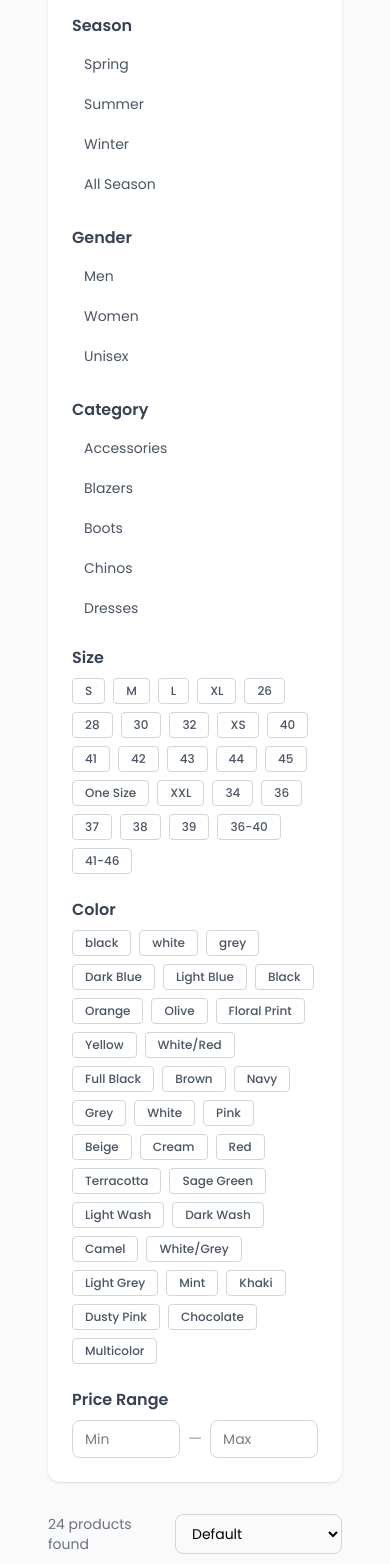
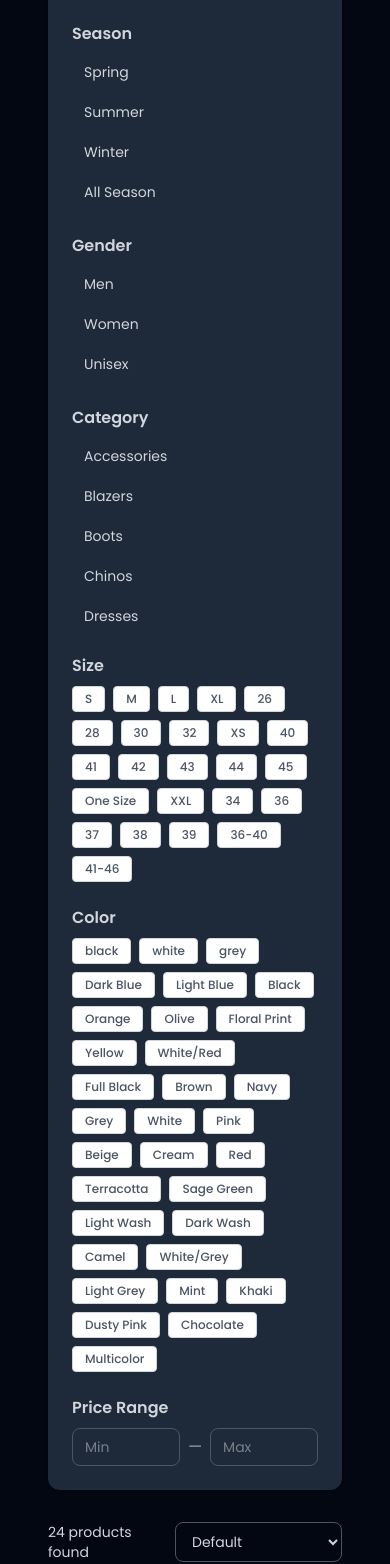
Before and after one commit to AminAgayev7/FinalProject, a Next.js app: page /products in a window 390 px wide. Shown: the part 304-1868 px from the top of the page. Built offline with nearby package versions, Linux system fonts and the light colour scheme; a web font is replaced by a local one.

Commit message:
theme toggling system completed

```diff
--- a/src/app/cart/page.tsx
+++ b/src/app/cart/page.tsx
@@ -32,9 +32,9 @@ export default function CartPage() {
     }, []);
 
     return (
-        <main className="min-h-screen bg-zinc-50 pt-30 pb-16">
+        <main className="min-h-screen dark:bg-gray-950 bg-zinc-50 pt-30 pb-16">
             <div className="container mx-auto px-4">
-                <h1 className="text-2xl text-gray-900 font-bold mb-4">
+                <h1 className="text-2xl dark:text-gray-300 text-gray-900 font-bold mb-4">
                     Shopping Cart
                 </h1>
 
--- a/src/app/products/page.tsx
+++ b/src/app/products/page.tsx
@@ -2,7 +2,7 @@ import ProductList from "@/components/product/ProductList";
 
 export default function ProductsPage() {
     return (
-        <div className="flex flex-col items-center justify-center bg-zinc-50 font-sans p-8">
+        <div className="flex flex-col items-center justify-center dark:bg-gray-950 bg-zinc-50 font-sans p-8">
             <ProductList />
         </div>
     );
--- a/src/components/FilterPanel.tsx
+++ b/src/components/FilterPanel.tsx
@@ -31,28 +31,28 @@ type FilterPanelProps = {
 export default function FilterPanel({search, setSearch,selectedSeason, setSelectedSeason, seasons, selectedGender, handleGenderChange, genders, selectedCategory, setSelectedCategory, categories, selectedSize, setSelectedSize, sizes, selectedColor, setSelectedColor, colors, minPrice, setMinPrice, maxPrice, setMaxPrice, resetFilters, hasFilters}: FilterPanelProps) {
 
     return (
-        <div className="bg-white rounded-xl shadow-sm p-6 sticky top-24 flex flex-col gap-6">
+        <div className="bg-white dark:bg-gray-800 rounded-xl shadow-sm p-6 sticky top-24 flex flex-col gap-6">
 
             <div>
-                <label className="font-semibold text-gray-700 block mb-2" htmlFor="search">Search</label>
+                <label className="font-semibold dark:text-gray-300 text-gray-700 block mb-2" htmlFor="search">Search</label>
                 <Input
                     id="search"
                     type="text"
                     placeholder="Search products..."
                     value={search}
                     onChange={(e) => setSearch(e.target.value)}
-                    className="w-full border border-gray-300 rounded-lg text-black px-3 py-2 text-sm focus:outline-none focus:border-black transition-colors"
+                    className="w-full border dark:text-gray-300 border-gray-300 rounded-lg text-black px-3 py-2 text-sm focus:outline-none dark:border-gray-600 focus:border-gray-300 transition-colors"
                 />
             </div>
 
             <div>
-                <label className="font-semibold text-gray-700 block mb-2">Season</label>
+                <label className="font-semibold dark:text-gray-300 text-gray-700 block mb-2">Season</label>
                 <div className="flex flex-col gap-1">
                     {seasons.map((season) => (
                         <Button
                             key={season}
                             onClick={() => setSelectedSeason(selectedSeason === season ? "" : season)}
-                            className={`text-left px-3 py-2 rounded-lg text-sm transition-colors ${selectedSeason === season ? "bg-black text-white" : "text-gray-600 hover:bg-gray-100"}`}
+                            className={`text-left dark:text-gray-300 px-3 py-2 rounded-lg text-sm transition-colors ${selectedSeason === season ? "bg-black text-white" : "text-gray-600 dark:hover:bg-gray-600 hover:bg-gray-100"}`}
                         >
                             {season}
                         </Button>
@@ -61,13 +61,13 @@ export default function FilterPanel({search, setSearch,selectedSeason, setSelect
             </div>
 
             <div>
-                <label className="font-semibold text-gray-700 block mb-2">Gender</label>
+                <label className="font-semibold dark:text-gray-300 text-gray-700 block mb-2">Gender</label>
                 <div className="flex flex-col gap-1">
                     {genders.map((gender) => (
                         <Button
                             key={gender}
                             onClick={() => handleGenderChange(selectedGender === gender ? "" : gender)}
-                            className={`text-left px-3 py-2 rounded-lg text-sm transition-colors ${selectedGender === gender ? "bg-black text-white" : "text-gray-600 hover:bg-gray-100"}`}
+                            className={`text-left px-3 dark:text-gray-300 py-2 rounded-lg text-sm transition-colors ${selectedGender === gender ? "bg-black text-white" : "text-gray-600 dark:hover:bg-gray-600 hover:bg-gray-100"}`}
                         >
                             {gender}
                         </Button>
@@ -76,13 +76,13 @@ export default function FilterPanel({search, setSearch,selectedSeason, setSelect
             </div>
 
             <div>
-                <label className="font-semibold text-gray-700 block mb-2">Category</label>
+                <label className="font-semibold dark:text-gray-300 text-gray-700 block mb-2">Category</label>
                 <div className="flex flex-col gap-1 max-h-48 overflow-y-auto">
                     {categories.map((category) => (
                         <Button
                             key={category}
                             onClick={() => setSelectedCategory(selectedCategory === category ? "" : category)}
-                            className={`text-left px-3 py-2 rounded-lg text-sm transition-colors ${selectedCategory === category ? "bg-black text-white" : "text-gray-600 hover:bg-gray-100"}`}
+                            className={`text-left px-3 dark:text-gray-300 py-2 rounded-lg text-sm transition-colors ${selectedCategory === category ? "bg-black text-white" : "text-gray-600 dark:hover:bg-gray-600 hover:bg-gray-100"}`}
                         >
                             {category}
                         </Button>
@@ -91,7 +91,7 @@ export default function FilterPanel({search, setSearch,selectedSeason, setSelect
             </div>
 
             <div>
-                <label className="font-semibold text-gray-700 block mb-2">Size</label>
+                <label className="font-semibold dark:text-gray-300 text-gray-700 block mb-2">Size</label>
                 <div className="flex flex-wrap gap-2">
                     {sizes.map((size) => (
                         <Button
@@ -106,7 +106,7 @@ export default function FilterPanel({search, setSearch,selectedSeason, setSelect
             </div>
 
             <div>
-                <label className="font-semibold text-gray-700 block mb-2">Color</label>
+                <label className="font-semibold dark:text-gray-300 text-gray-700 block mb-2">Color</label>
                 <div className="flex flex-wrap gap-2">
                     {colors.map((color) => (
                         <Button
@@ -121,7 +121,7 @@ export default function FilterPanel({search, setSearch,selectedSeason, setSelect
             </div>
 
             <div>
-                <label className="font-semibold text-gray-700 block mb-2">Price Range</label>
+                <label className="font-semibold dark:text-gray-300 text-gray-700 block mb-2">Price Range</label>
                 <div className="flex gap-2 items-center">
                     <Input
                         id="minPrice"
@@ -129,7 +129,7 @@ export default function FilterPanel({search, setSearch,selectedSeason, setSelect
                         placeholder="Min"
                         value={minPrice}
                         onChange={(e) => setMinPrice(e.target.value)}
-                        className="w-full text-black border border-gray-300 rounded-lg px-3 py-2 text-sm focus:outline-none focus:border-black transition-colors"
+                        className="w-full text-black dark:text-gray-300 border border-gray-600 rounded-lg px-3 py-2 text-sm focus:outline-none focus:border-gray-300 transition-colors"
                     />
                     <span className="text-gray-400">—</span>
                     <Input
@@ -138,7 +138,7 @@ export default function FilterPanel({search, setSearch,selectedSeason, setSelect
                         placeholder="Max"
                         value={maxPrice}
                         onChange={(e) => setMaxPrice(e.target.value)}
-                        className="w-full border text-black border-gray-300 rounded-lg px-3 py-2 text-sm focus:outline-none focus:border-black transition-colors"
+                        className="w-full border text-black dark:text-gray-300 border-gray-600 rounded-lg px-3 py-2 text-sm focus:outline-none focus:border-gray-300 transition-colors"
                     />
                 </div>
             </div>
--- a/src/components/product/ProductList.tsx
+++ b/src/components/product/ProductList.tsx
@@ -55,9 +55,9 @@ export default function ProductList() {
     } = useFilter(products);
 
     return (
-        <main className="min-h-screen bg-zinc-50 mt-8 pb-16">
+        <main className="min-h-screen dark:bg-gray-950 bg-zinc-50 mt-10 pb-16">
             <div className="max-w-7xl mx-auto px-4 sm:px-6">
-                <h1 className="text-3xl font-bold text-gray-900 text-center my-8">Find the product you want!</h1>
+                <h1 className="text-3xl font-bold dark:text-gray-300 text-gray-900 text-center my-8">Find the product you want!</h1>
 
                 <div className="flex flex-col lg:flex-row gap-8 items-start">
                     {!loading && (
@@ -78,16 +78,16 @@ export default function ProductList() {
 
                     <div className="flex-1 min-w-0">
                         <div className="flex items-center justify-between mb-6">
-                            <p className="text-sm text-gray-500">
+                            <p className="text-sm dark:text-gray-300 text-gray-500">
                                 {loading ? "Loading..." : `${filtered.length} products found`}
                             </p>
                             <select
                                 value={sort}
                                 onChange={e => setSort(e.target.value)}
-                                className="border text-black border-gray-300 rounded-lg px-3 py-2 text-sm focus:outline-none focus:border-black transition-colors"
+                                className="border text-black border-gray-300 dark:focus:border-gray-600  dark:border-gray-600 dark:text-gray-300 rounded-lg px-3 py-2 text-sm focus:outline-none focus:border-black transition-colors"
                             >
                                 {sort_options.map((option, index) => (
-                                    <option key={index} value={option.value}>{option.label}</option>
+                                    <option className="dark:bg-gray-800 dark:text-gray-300" key={index} value={option.value}>{option.label}</option>
                                 ))}
                             </select>
                         </div>
--- a/src/components/user/Wishlist.tsx
+++ b/src/components/user/Wishlist.tsx
@@ -12,8 +12,8 @@ export default function Wishlist() {
     }
 
     return (
-        <div className="min-h-screen bg-zinc-50 pt-23 px-2 sm:px-6 lg:px-10">
-            <h1 className="text-2xl sm:text-3xl font-semibold text-black mb-6">
+        <div className="min-h-screen bg-zinc-50 dark:bg-gray-950 pt-23 px-2 sm:px-6 lg:px-10">
+            <h1 className="text-2xl sm:text-3xl font-semibold dark:text-gray-300 text-black mb-6">
                 My Wishlist
             </h1>
 
```
Also changed, not shown: src/app/checkout/page.tsx (+5 -9 lines), src/app/contact/page.tsx (+6 -6 lines), src/components/cart/CartItem.tsx (+10 -10 lines), src/components/cart/CartSummary.tsx (+9 -9 lines).
